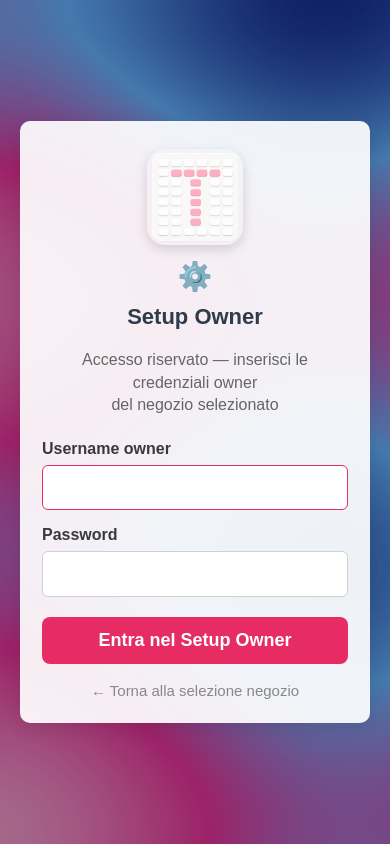
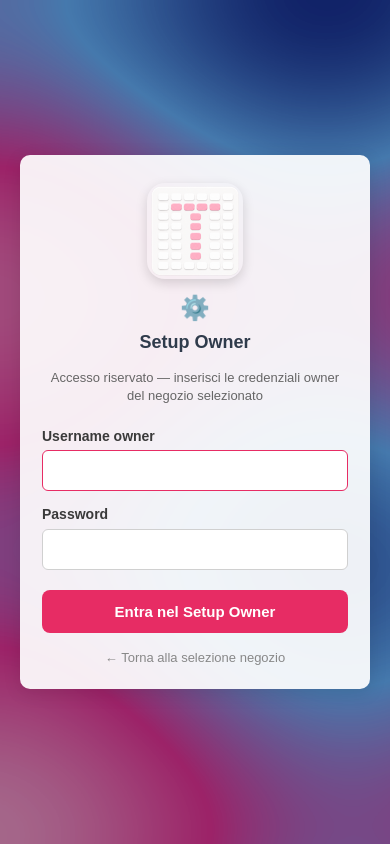
Before and after one commit to AlexBudet/SunBooking, a Flask app: page /owner-login in a window 390 px wide. Run offline with Flask 3, Linux system fonts and the light colour scheme.

Commit message:
versione web migliorata con login prima di selezione negozio

```diff
--- a/appl/templates/owner_login.html
+++ b/appl/templates/owner_login.html
@@ -116,15 +116,15 @@
 
     @media (max-width: 1100px) {
       .card { max-width: 96vw !important; padding: 28px 22px 22px !important; }
-      .card * { font-size: 18px !important; line-height: 1.4 !important; }
-      .card h2 { font-size: 22px !important; }
-      .card .subtitle { font-size: 16px !important; }
-      .card label { font-size: 16px !important; }
+      .card * { font-size: 15px !important; line-height: 1.4 !important; }
+      .card h2 { font-size: 18px !important; }
+      .card .subtitle { font-size: 13px !important; }
+      .card label { font-size: 14px !important; }
       .card input[type="text"],
-      .card input[type="password"] { font-size: 17px !important; padding: 10px 12px !important; }
-      .card button[type="submit"] { font-size: 18px !important; }
-      .card .back-link { font-size: 15px !important; }
-      .card .card-icon { font-size: 28px !important; }
+      .card input[type="password"] { font-size: 15px !important; padding: 9px 12px !important; }
+      .card button[type="submit"] { font-size: 15px !important; }
+      .card .back-link { font-size: 13px !important; }
+      .card .card-icon { font-size: 24px !important; }
     }
   </style>
 </head>
```
Also changed, not shown: appl/templates/landing_web.html (+8 -8 lines).
